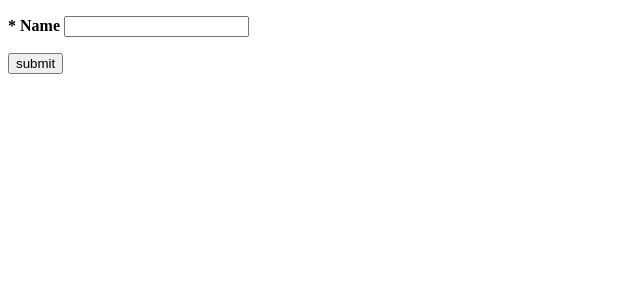
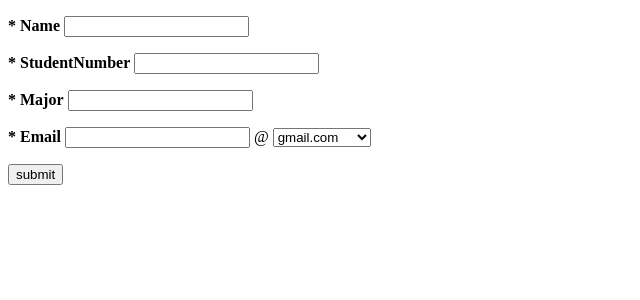
Before and after one commit to CSID-DGU/2023-1-OSSPrac-PoKeMon-1, a Python web app: template templates/main.html in a window 1280 px wide. Shown: the top 300 px of the page, without its empty margins (0-640 px from the left). Run offline with Jinja, Linux system fonts and the light colour scheme; the template is opened without the code that fills it, so the values that code supplies are empty.

Commit message:
[2023.05.04 seoyoung] (add) main.html에 StudentNumber, Major, Email 요소 추가

```diff
--- a/templates/main.html
+++ b/templates/main.html
@@ -24,7 +24,13 @@
     <form method="POST" onsubmit="return validateForm()">
 
         <p><b>* Name</b> <input type="'text" id='name'name="name"/> </p>
-
+        <p><b>* StudentNumber</b> <input type="text" id='studentNumber'name="studentNumber"/> </p>
+        <p><b>* Major</b> <input type="text" id='major'name="major"/> </p>
+        <p><b>* Email</b> <input type="text" id='email_id'name="email_id"/> @ <select name="email_addr" id="email_addr">
+            <option value="@gmail.com">gmail.com</option>
+            <option value="@hanmail.com">hanmail.com</option>
+            <option value="@naver.com">naver.com</option>
+          </select></p>
 
         <p><button type='submit' value="submit">submit</button></p>
 
```
